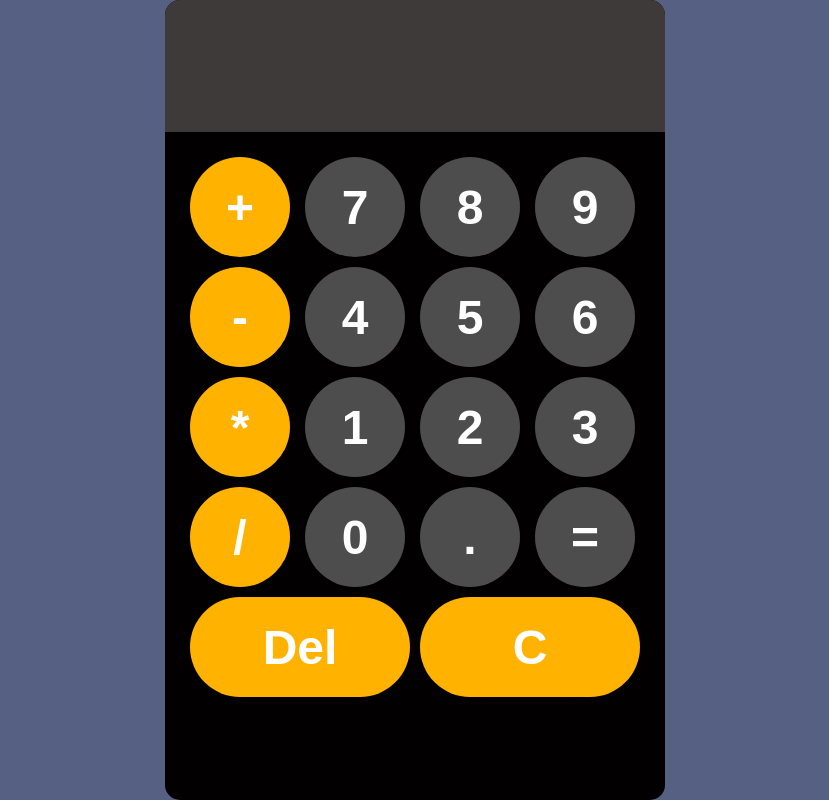
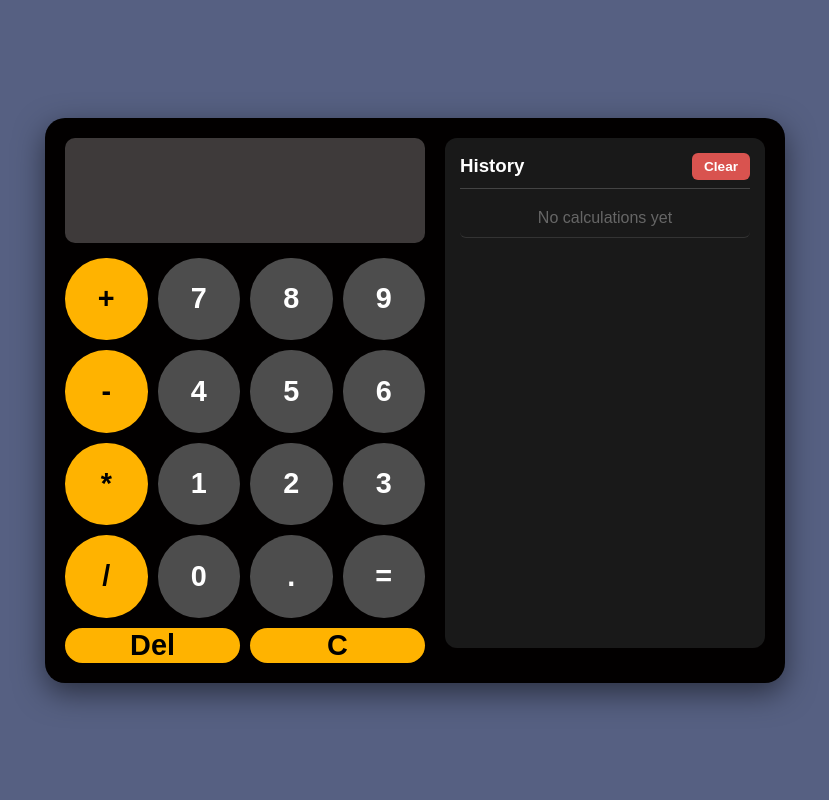
Before and after one commit to chetan2209-code/calculator, a plain HTML site: page index.html in a window 1280 px wide. Shown: the whole page, without its empty margins (225-1054 px from the left). Drawn offline with Linux system fonts and the light colour scheme.

Commit message:
History Added

```diff
--- a/index.html
+++ b/index.html
@@ -3,10 +3,12 @@
 <head>
     <meta charset="UTF-8">
     <meta name="viewport" content="width=device-width, initial-scale=1.0">
-    <title>Document</title>
+    <title>Calculator with History</title>
+    <link rel="stylesheet" href="style.css">
 </head>
-<link rel="stylesheet" href="style.css">
 <body>
+    <div id="calculator-container">
+        <!-- Main Calculator Section -->
         <div id="calculator">
             <input id="display" readonly>
             <div id="keys">
@@ -30,6 +32,19 @@
                 <button onclick="clearDisplay()" class="operator-btn">C</button>
             </div>
         </div>
+
+        <!-- History Panel Section -->
+        <div id="history-panel">
+            <div class="history-header">
+                <h3>History</h3>
+                <button id="clear-history-btn" onclick="clearHistory()">Clear</button>
+            </div>
+            <ul id="history-list">
+                <li class="empty-msg">No calculations yet</li>
+            </ul>
+        </div>
+    </div>
+
+    <script src="script.js"></script>
 </body>
-<script src="script.js"></script>
 </html>
--- a/script.js
+++ b/script.js
@@ -1,33 +1,96 @@
 const display = document.getElementById("display");
+const historyList = document.getElementById("history-list");
+let historyStack = [];
 
-function appendToDisplay(input){
+function appendToDisplay(input) {
+    const lastChar = display.value.slice(-1);
+    const operators = ['+', '-', '*', '/'];
+
+    if (operators.includes(input) && operators.includes(lastChar)) {
+        display.value = display.value.slice(0, -1) + input;
+        return;
+    }
+
+    if (display.value === "" && ['*', '/'].includes(input)) return;
+
+    if (input === '.') {
+        const currentNumSegment = display.value.split(/[\+\-\*\/]/).pop();
+        if (currentNumSegment.includes('.')) return;
+    }
+
     display.value += input;
 }
 
-function clearDisplay(){
+function clearDisplay() {
     display.value = "";
 }
 
-function calculate(){
-    try{
-        display.value = eval(display.value);
-    } catch(error){
+function calculate() {
+    const expression = display.value;
+    if (!expression) return;
+
+    try {
+        const resultVal = new Function(`return ${expression}`)();
+
+        if (isNaN(resultVal) || !isFinite(resultVal)) {
+            display.value = "Error";
+        } else {
+            const formattedResult = Number(Math.round(resultVal + 'e8') + 'e-8');
+            display.value = formattedResult;
+
+            // Add calculation to history stack
+            addToHistory(expression, formattedResult);
+        }
+    } catch (error) {
         display.value = "Error";
     }
 }
-function backspace(){
+
+function backspace() {
     display.value = display.value.slice(0, -1);
 }
 
-document.addEventListener("keydown", function(event){
+// History Functions
+function addToHistory(expression, result) {
+    historyStack.unshift({ expression, result });
+    renderHistory();
+}
+
+function renderHistory() {
+    if (historyStack.length === 0) {
+        historyList.innerHTML = `<li class="empty-msg">No calculations yet</li>`;
+        return;
+    }
+
+    historyList.innerHTML = historyStack.map((item) => `
+        <li onclick="useHistoryResult('${item.result}')">
+            <div class="history-expression">${item.expression} =</div>
+            <div class="history-result">${item.result}</div>
+        </li>
+    `).join('');
+}
+
+function useHistoryResult(val) {
+    display.value = val;
+}
+
+function clearHistory() {
+    historyStack = [];
+    renderHistory();
+}
+
+// Global Keyboard Navigation
+document.addEventListener("keydown", function (event) {
     const key = event.key;
 
-    if(!isNaN(key) || ['+', '-', '*', '/', '.'].includes(key)){
+    if (!isNaN(key) || ['+', '-', '*', '/', '.'].includes(key)) {
         appendToDisplay(key);
-    } else if(key === 'Enter' || key === '='){
+    } else if (key === 'Enter' || key === '=') {
+        event.preventDefault();
         calculate();
-    } else if(key === 'Backspace'){
+    } else if (key === 'Backspace') {
         backspace();
-    } else if(key === 'Escape' || key.toLowerCase() === 'c')
+    } else if (key === 'Escape' || key.toLowerCase() === 'c') {
         clearDisplay();
+    }
 });
--- a/style.css
+++ b/style.css
@@ -1,71 +1,144 @@
-body{
-    margin: 0%;
+body {
+    margin: 0;
     display: flex;
     justify-content: center;
-    height: 100vh;
+    align-items: center;
+    min-height: 100vh;
     background-color: rgb(86, 96, 130);
+    font-family: Arial, sans-serif;
 }
-#calculator{
-    font-family: Arial,sans-serif;
+
+#calculator-container {
+    display: flex;
+    flex-wrap: wrap;
+    gap: 20px;
     background-color: rgb(2, 0, 0);
-    border-radius: 15px;
-    max-width: 500px;
-    overflow: hidden;
+    padding: 20px;
+    border-radius: 20px;
+    box-shadow: 0 10px 30px rgba(0, 0, 0, 0.5);
+    max-width: 700px;
+    width: 90%;
 }
-#display{
+
+#calculator {
+    flex: 1 1 320px;
+}
+
+#display {
     width: 100%;
     box-sizing: border-box;
     padding: 20px;
-    font-size: 5rem;
-    text-align: left;
+    font-size: 3.5rem;
+    text-align: right;
     border: none;
     background-color: rgb(62, 58, 58);
     color: white;
+    border-radius: 10px;
+    outline: none;
 }
 
-#keys{
+#keys {
     display: grid;
     grid-template-columns: repeat(4, 1fr);
     gap: 10px;
-    padding: 25px;
+    margin-top: 15px;
 }
 
-button{
-    width: 100px;
-    height: 100px;
-    border-radius: 50px;
+button {
+    width: 100%;
+    aspect-ratio: 1;
+    border-radius: 50%;
     border: none;
     background-color: hsl(0, 0%, 30%);
     color: white;
-    font-size: 3rem;
+    font-size: 1.8rem;
     font-weight: bold;
     cursor: pointer;
+    transition: background-color 0.15s ease;
 }
 
-button:hover{
-    background-color: hsl(0, 13%, 68%);
-}
-button:active{
-    background-color: hsl(0, 0%, 60%);
-}
-.operator-btn{
-    background-color:rgb(255, 179, 0) ;
-}
-.operator-btn:hover{
-    background-color:rgb(255, 206, 91);
-}
-.operator-btn:active{
-    background-color:rgb(255, 228, 97);
-}
-button[onClick = "backspace()"]{
+button:hover { background-color: hsl(0, 0%, 45%); }
+button:active { background-color: hsl(0, 0%, 60%); }
+
+.operator-btn { background-color: rgb(255, 179, 0); color: black; }
+.operator-btn:hover { background-color: rgb(255, 206, 91); }
+
+button[onclick*="backspace"],
+button[onclick*="clearDisplay"] {
     grid-column: span 2;
-    width: auto;
-    border-radius: 50px;
-
+    aspect-ratio: auto;
+    height: 100%;
+    border-radius: 30px;
 }
 
-button[onClick="clearDisplay()"]{
-    grid-column: span 2;
+/* History Panel Styling */
+#history-panel {
+    flex: 1 1 250px;
+    background-color: rgb(25, 25, 25);
+    border-radius: 12px;
+    padding: 15px;
+    display: flex;
+    flex-direction: column;
+    max-height: 480px;
+}
+
+.history-header {
+    display: flex;
+    justify-content: space-between;
+    align-items: center;
+    border-bottom: 1px solid #444;
+    padding-bottom: 8px;
+    color: white;
+}
+
+.history-header h3 { margin: 0; }
+
+#clear-history-btn {
     width: auto;
-    border-radius: 50px;
+    aspect-ratio: auto;
+    font-size: 0.85rem;
+    padding: 6px 12px;
+    border-radius: 6px;
+    background-color: #d9534f;
 }
+
+#clear-history-btn:hover { background-color: #c9302c; }
+
+#history-list {
+    list-style: none;
+    padding: 0;
+    margin: 10px 0 0 0;
+    overflow-y: auto;
+    flex-grow: 1;
+}
+
+#history-list li {
+    padding: 10px;
+    border-bottom: 1px solid #333;
+    color: #ddd;
+    cursor: pointer;
+    text-align: right;
+    transition: background 0.2s ease;
+    border-radius: 6px;
+}
+
+#history-list li:hover {
+    background-color: #333;
+}
+
+.history-expression {
+    font-size: 0.85rem;
+    color: #aaa;
+}
+
+.history-result {
+    font-size: 1.2rem;
+    font-weight: bold;
+    color: #2ecc71;
+}
+
+.empty-msg {
+    text-align: center !important;
+    color: #666 !important;
+    cursor: default !important;
+}
```
Lines whose indentation alone changed are shown as unchanged.
